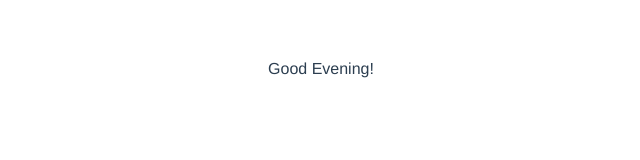
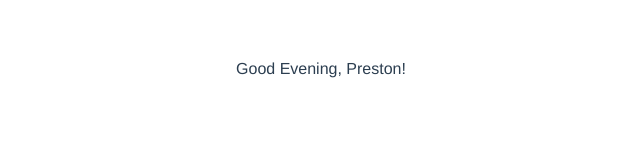
Before and after one commit to nealwp/vue-demo, a Vue app: page / in a window 1280 px wide. Shown: the top 160 px of the page, without its empty margins (319-959 px from the left). Built offline with nearby package versions, Linux system fonts and the light colour scheme.

Commit message:
greeting with name

```diff
--- a/src/App.vue
+++ b/src/App.vue
@@ -1,8 +1,8 @@
 <template>
   <div id="app">
-    <p v-if="hours < 12">Good Morning!</p>
-    <p v-if="hours >= 12 && hours < 18">Good Afternoon!</p>
-    <p v-if="hours >= 18">Good Evening!</p>
+    <p v-if="hours < 12">Good Morning, {{ greetee }}!</p>
+    <p v-if="hours >= 12 && hours < 18">Good Afternoon, {{ greetee }}!</p>
+    <p v-if="hours >= 18">Good Evening, {{ greetee }}!</p>
   </div>
 </template>
 
@@ -11,7 +11,8 @@ export default {
   name: 'App',
   data() {
     return {
-      hours: new Date().getHours()
+      hours: new Date().getHours(),
+      greetee: 'Preston'
     }
   }
 }
```
